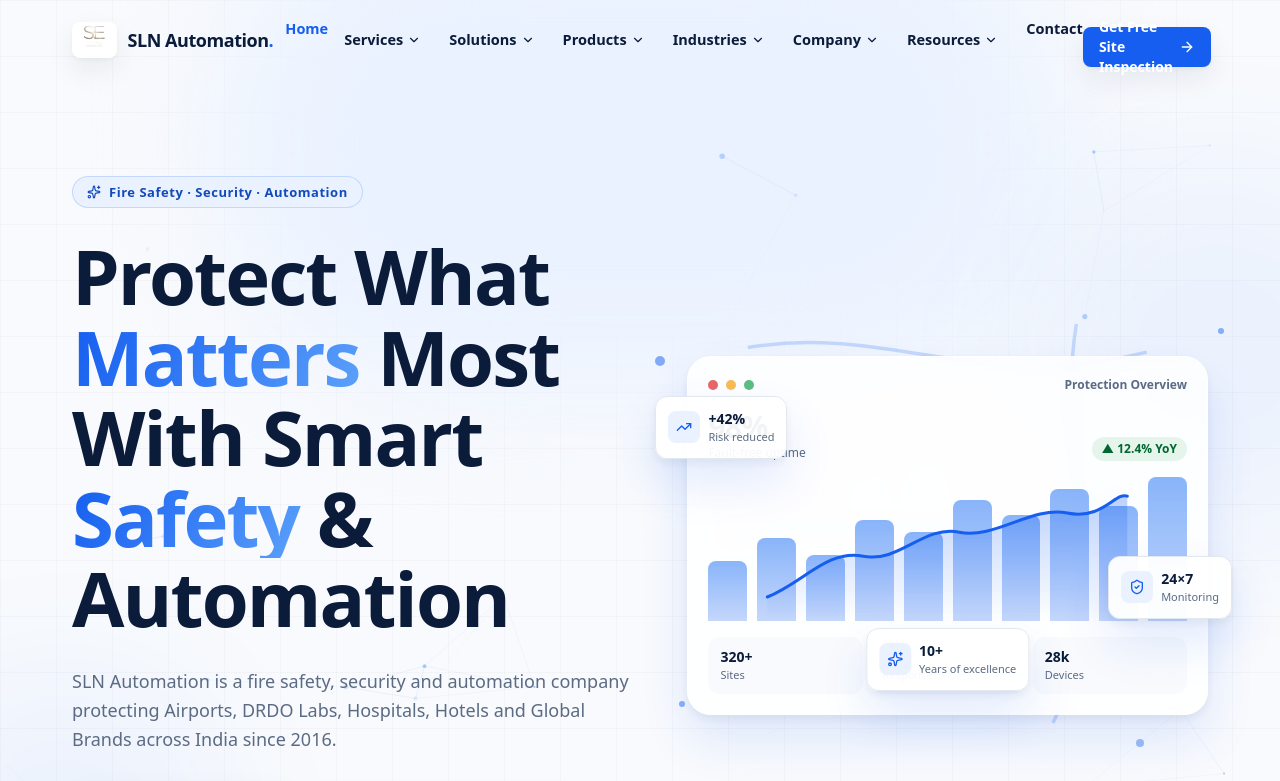
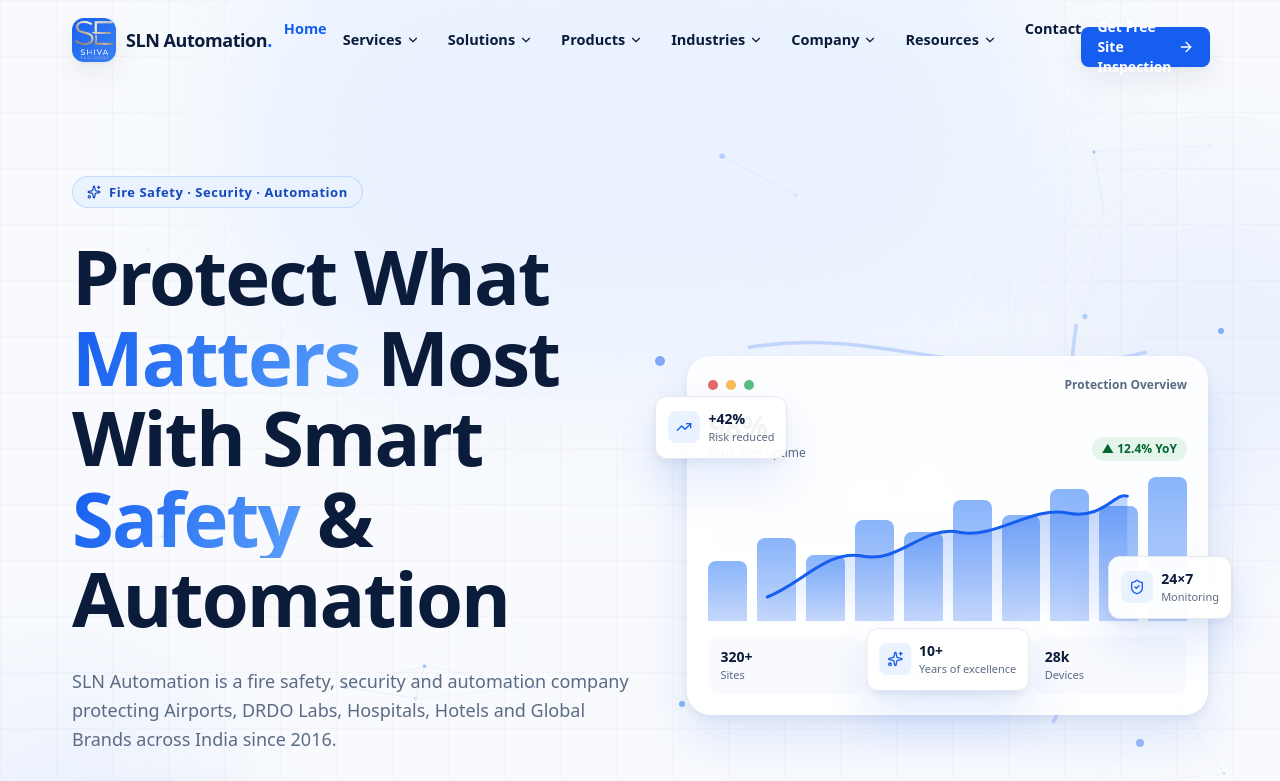
Before and after one commit to sukhe3608/Page_Website, a React (Vite) app: page / in a window 1280 px wide. Shown: the top 781 px of the page. Built offline with nearby package versions, Linux system fonts and the light colour scheme.

Commit message:
Fix logo visibility: trim canvas, enlarge on gradient mark, align header row

```diff
--- a/src/components/layout/Logo.tsx
+++ b/src/components/layout/Logo.tsx
@@ -5,14 +5,14 @@
 export function Logo({ className, dark = false }: { className?: string; dark?: boolean }) {
   return (
     <Link to="/" className={cn("flex shrink-0 items-center gap-2.5", className)} aria-label={`${site.name} — home`}>
-      <span className="relative flex h-9 items-center justify-center overflow-hidden rounded-lg bg-white shadow-card">
+      <span className="relative flex h-11 w-11 items-center justify-center overflow-hidden rounded-xl bg-gradient-to-br from-primary to-primary-light shadow-card">
         <img
           src={`${import.meta.env.BASE_URL}images/logo.png`}
           alt=""
           aria-hidden="true"
-          width={45}
-          height={36}
-          className="h-9 w-auto max-w-full object-contain"
+          width={275}
+          height={271}
+          className="h-10 w-10 object-contain"
         />
       </span>
       <span className={cn("text-lg font-bold leading-none tracking-tight", dark ? "text-white" : "text-navy")}>
```
Also changed, not shown: public/images/logo.png.
